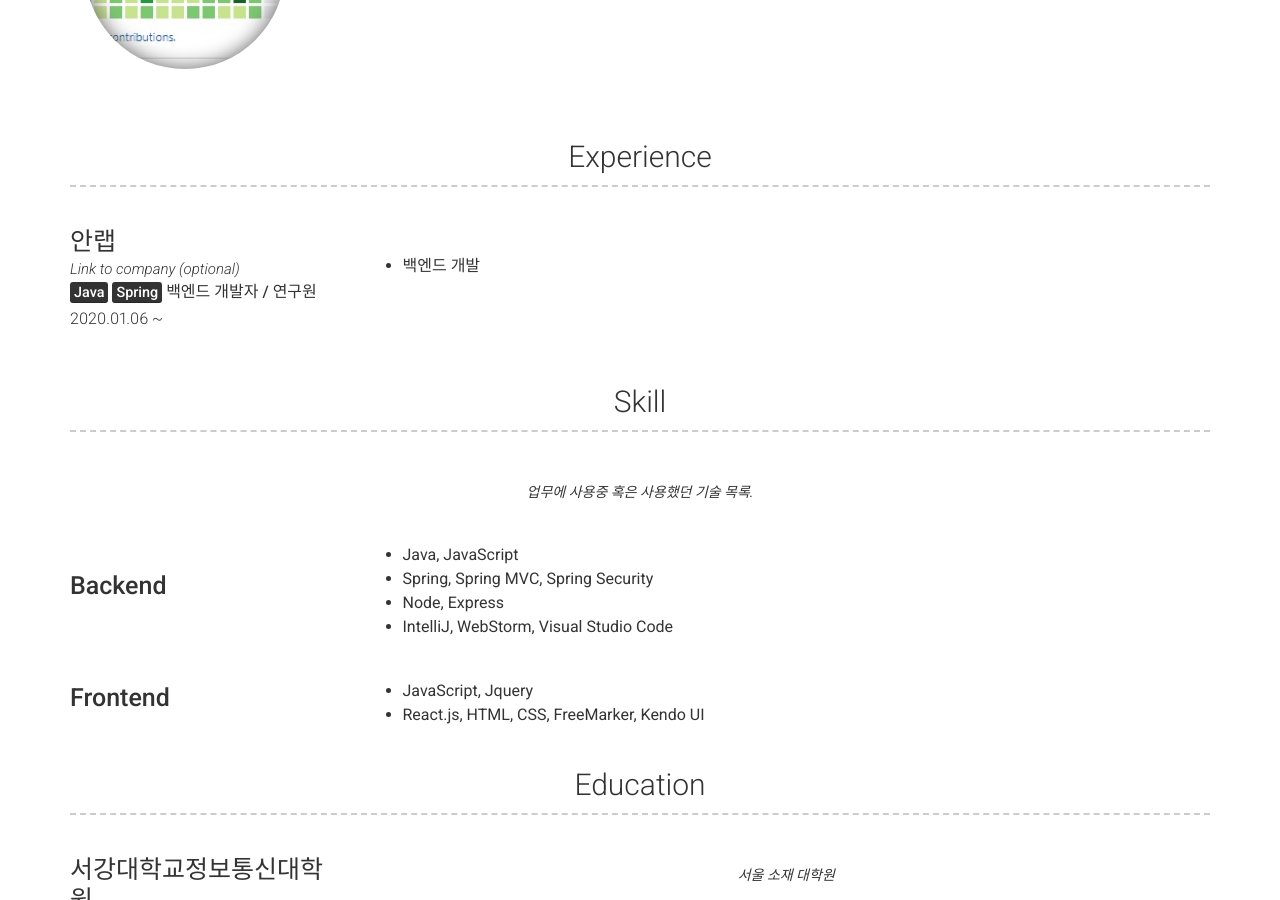
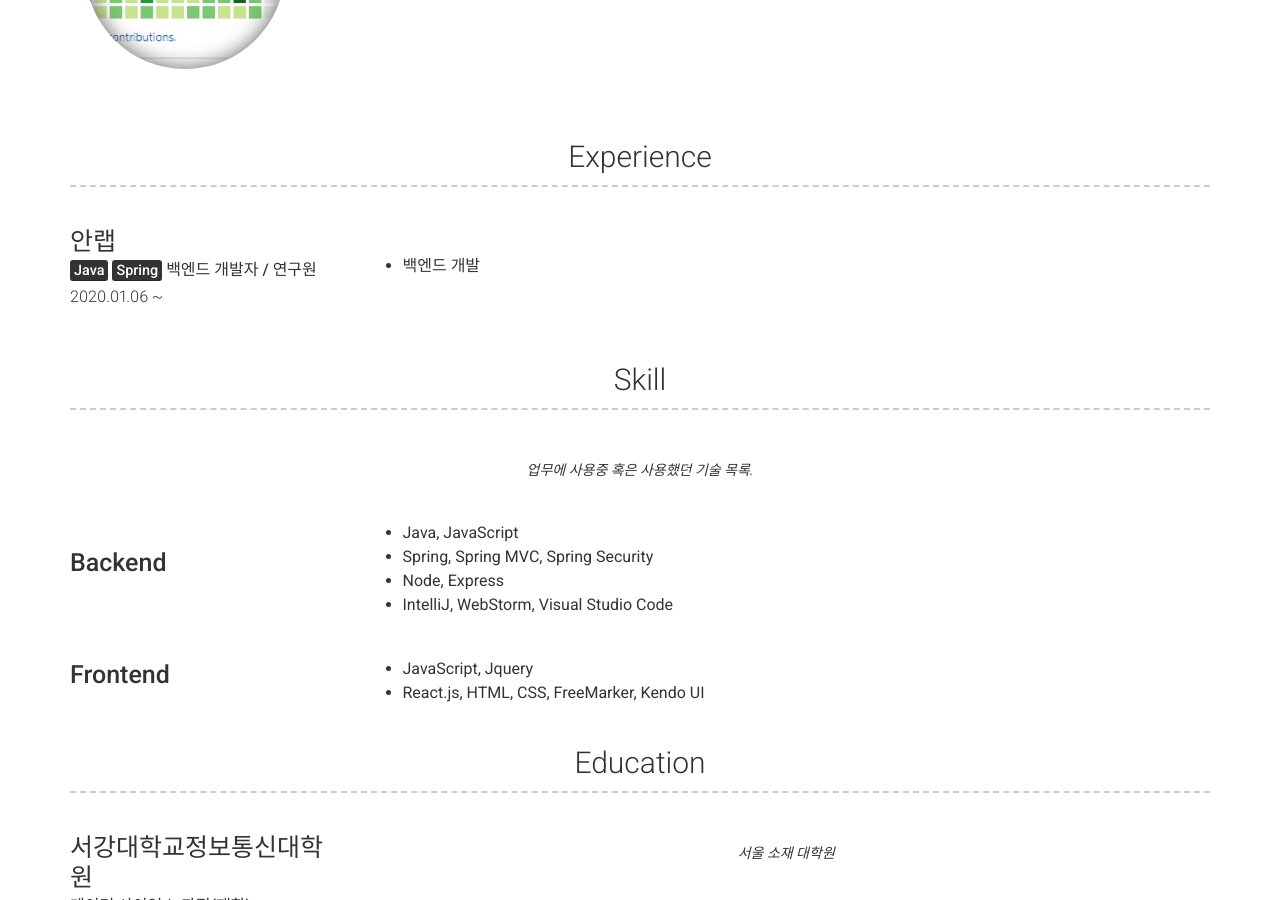
Before and after one commit to yht0827/resume, a Jekyll site: the page built from index.md, in a window 1280 px wide and 900 px high, scrolled down 835 px. Built offline with Jekyll 4.4.1, drawn with Linux system fonts in a browser that asks for light colours; nearby versions of some CDN libraries.

Commit message:
-- introduce

```diff
--- a/_data/experience.yml
+++ b/_data/experience.yml
@@ -1,7 +1,6 @@
 # Experience template
 - layout: left
   company: 안랩
-  link: Link to company (optional)
   job_title: <mark>Java</mark> <mark>Spring</mark> 백엔드 개발자 / 연구원
   dates: 2020.01.06 ~
   quote: >
```
